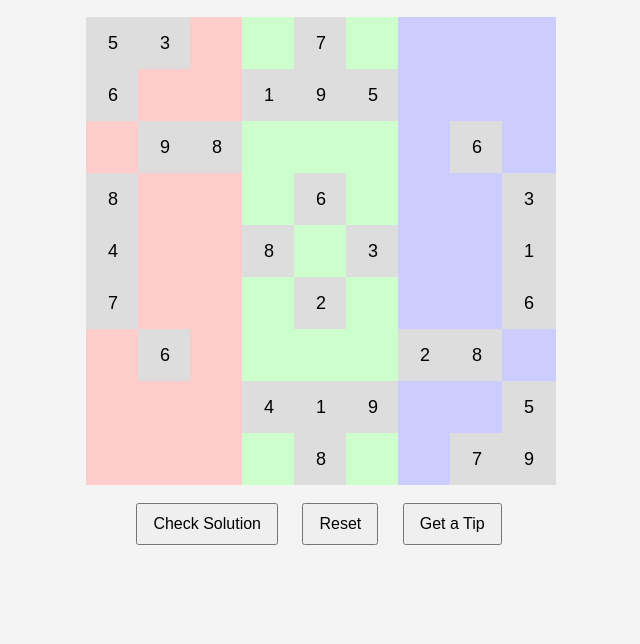
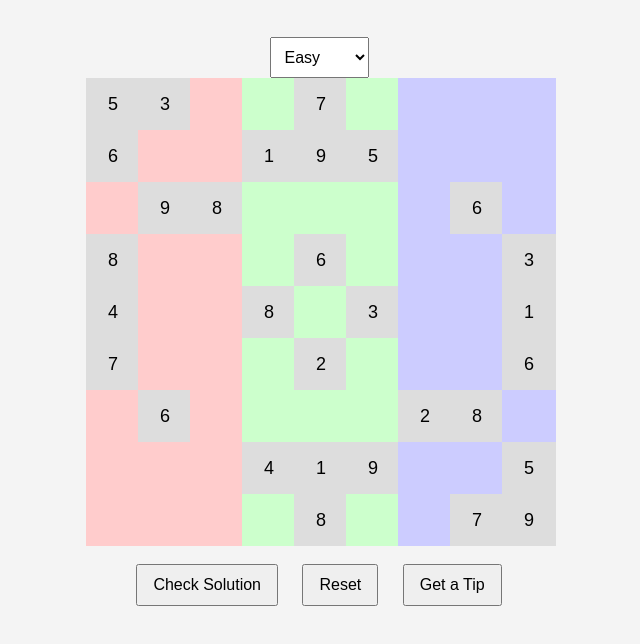
Before and after one commit to RexKeecs/SudokuColors, a plain HTML site: page index.html in a window 1280 px wide. Shown: the part 60-704 px from the top of the page, without its empty margins (321-961 px from the left). Drawn offline with Linux system fonts and the light colour scheme.

Commit message:
Update index.html

```diff
--- a/index.html
+++ b/index.html
@@ -63,10 +63,22 @@
       margin: 0 10px;
       font-size: 16px;
     }
+
+    select {
+      padding: 10px;
+      font-size: 16px;
+    }
   </style>
 </head>
 <body>
   <h1>TriColor Sudoku</h1>
+  <div class="controls">
+    <select id="difficulty" onchange="generatePuzzle()">
+      <option value="easy">Easy</option>
+      <option value="medium">Medium</option>
+      <option value="expert">Expert</option>
+    </select>
+  </div>
   <div class="sudoku-grid" id="sudoku-grid"></div>
   <div class="controls">
     <button onclick="checkSolution()">Check Solution</button>
@@ -77,7 +89,8 @@
   <script>
     const grid = document.getElementById('sudoku-grid');
 
-    const initialGrid = [
+    const puzzles = {
+      easy: [
         [5, 3, null, null, 7, null, null, null, null],
         [6, null, null, 1, 9, 5, null, null, null],
         [null, 9, 8, null, null, null, null, 6, null],
@@ -87,7 +100,32 @@
         [null, 6, null, null, null, null, 2, 8, null],
         [null, null, null, 4, 1, 9, null, null, 5],
         [null, null, null, null, 8, null, null, 7, 9],
-    ];
+      ],
+      medium: [
+        [null, null, 3, null, null, 8, null, 6, null],
+        [null, 8, null, null, 7, null, null, null, null],
+        [null, null, 1, 9, null, null, null, null, 5],
+        [null, null, null, null, 6, 4, null, null, null],
+        [null, 5, 8, null, null, null, 3, 1, null],
+        [null, null, null, 2, 8, null, null, null, null],
+        [8, null, null, null, null, 9, 7, null, null],
+        [null, null, null, null, 5, null, null, 2, null],
+        [null, 9, null, 4, null, null, 8, null, null],
+      ],
+      expert: [
+        [null, null, null, null, null, null, 7, null, 3],
+        [3, null, null, 9, null, null, null, null, null],
+        [null, 9, null, null, null, 5, null, null, null],
+        [null, null, null, null, null, 4, null, 7, null],
+        [null, null, null, 1, null, 9, null, null, null],
+        [null, 6, null, 8, null, null, null, null, null],
+        [null, null, null, 7, null, null, null, 5, null],
+        [null, null, null, null, null, 3, null, null, 8],
+        [5, null, 2, null, null, null, null, null, null],
+      ]
+    };
+
+    let currentPuzzle = [];
 
     const colors = [
       ['red', 'red', 'red', 'green', 'green', 'green', 'blue', 'blue', 'blue'],
@@ -101,10 +139,15 @@
       ['red', 'red', 'red', 'green', 'green', 'green', 'blue', 'blue', 'blue']
     ];
 
-    function createGrid() {
+    function generatePuzzle() {
+      const difficulty = document.getElementById('difficulty').value;
+      currentPuzzle = JSON.parse(JSON.stringify(puzzles[difficulty]));
+      createGrid(currentPuzzle);
+    }
+
+    function createGrid(puzzle) {
       grid.innerHTML = '';
-
-      initialGrid.forEach((row, rowIndex) => {
+      puzzle.forEach((row, rowIndex) => {
         row.forEach((cell, colIndex) => {
           const input = document.createElement('input');
           input.type = 'text';
@@ -177,7 +220,7 @@
     }
 
     function resetGrid() {
-      createGrid();
+      generatePuzzle();
     }
 
     function giveTip() {
@@ -187,7 +230,7 @@
         if (!cell.classList.contains('locked') && cell.value === '') {
           const row = Math.floor(i / 9);
           const col = i % 9;
-          const correctValue = initialGrid[row][col];
+          const correctValue = currentPuzzle[row][col];
           if (correctValue !== null) {
             alert(`Try placing ${correctValue} in row ${row + 1}, column ${col + 1}.`);
             return;
@@ -197,7 +240,7 @@
       alert('No tips available.');
     }
 
-    createGrid();
+    generatePuzzle();
   </script>
 </body>
 </html>
```
Lines whose indentation alone changed are shown as unchanged.
